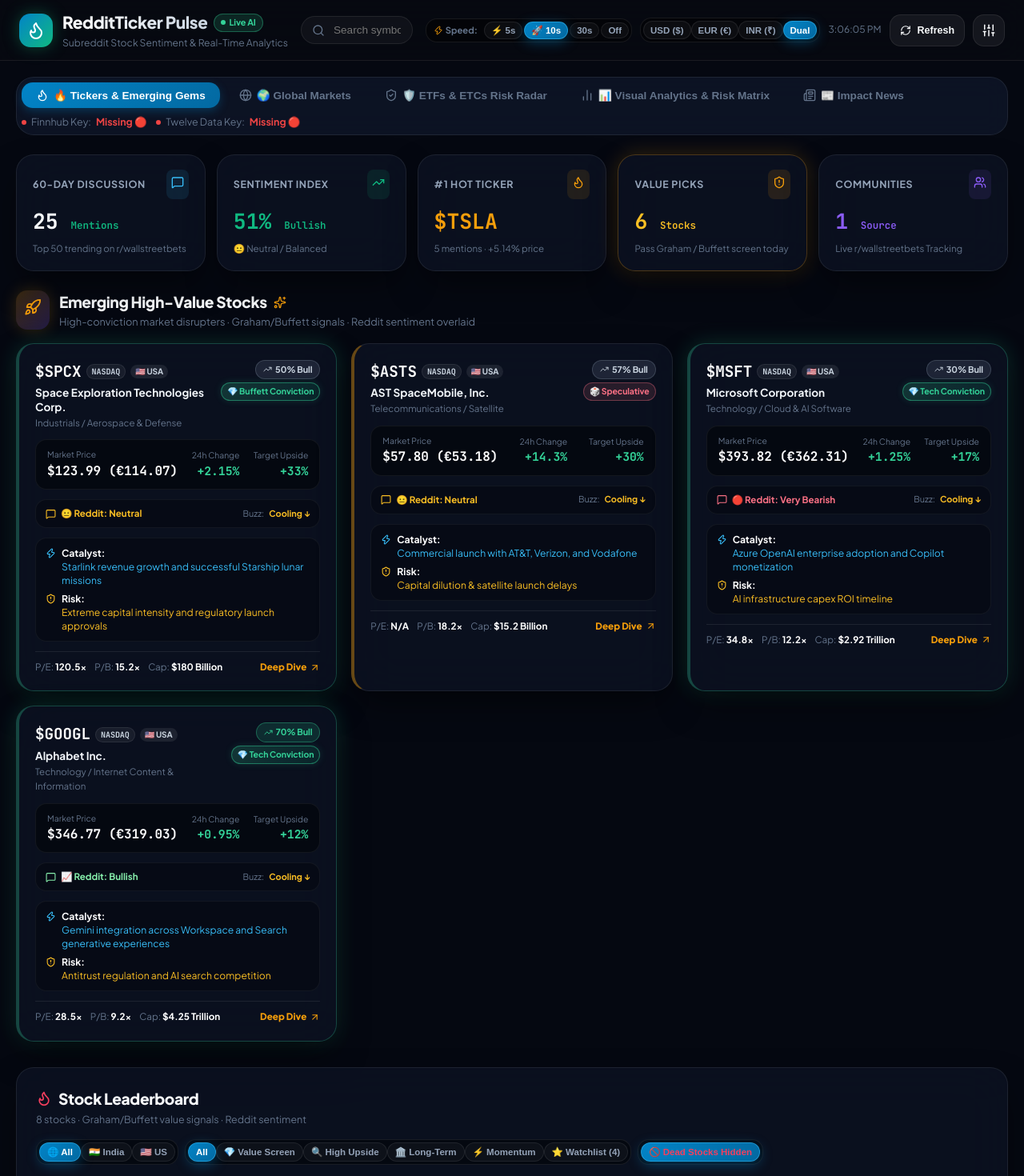
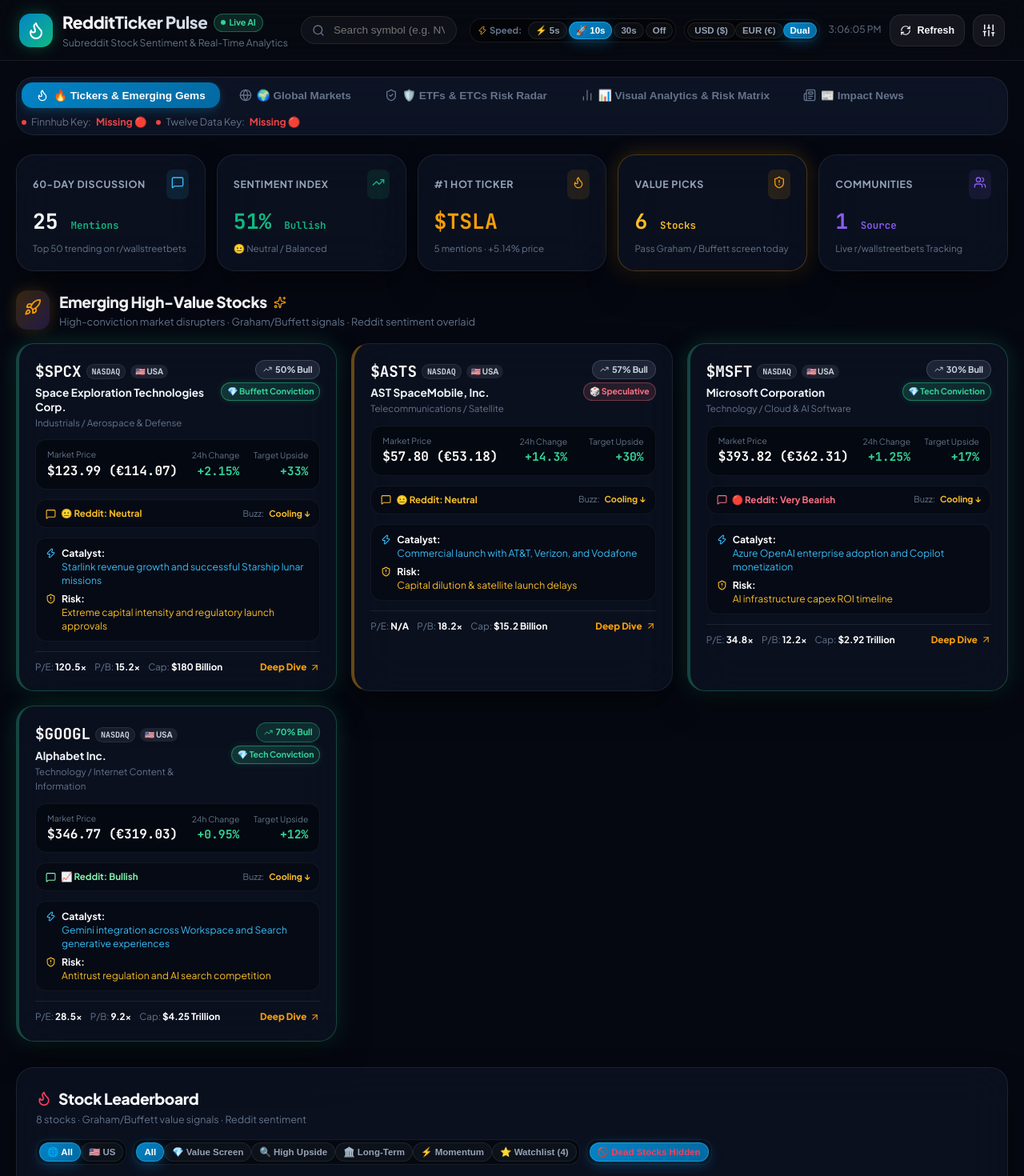
Before and after one commit to sarjodas/reddit-stock-dashboard, a React (Vite) app: page / in a window 1280 px wide. Shown: the top 1470 px of the page at 80% size. Built offline with nearby package versions, Linux system fonts and the light colour scheme; no server answers.

Commit message:
chore: remove Indian region filter and INR currency toggle from UI

```diff
--- a/src/components/Header.jsx
+++ b/src/components/Header.jsx
@@ -143,13 +143,7 @@ export default function Header({
             >
               EUR (€)
             </button>
-            <button
-              onClick={() => onChangeCurrency('INR')}
-              className={`pill-btn ${currencyMode === 'INR' ? 'active' : ''}`}
-              style={{ padding: '3px 8px', fontSize: '0.72rem' }}
-            >
-              INR (₹)
-            </button>
+
             <button
               onClick={() => onChangeCurrency('DUAL')}
               className={`pill-btn ${currencyMode === 'DUAL' ? 'active' : ''}`}
--- a/src/components/TickerLeaderboard.jsx
+++ b/src/components/TickerLeaderboard.jsx
@@ -67,7 +67,7 @@ export default function TickerLeaderboard({ stocks, watchlist, onToggleWatchlist
 
           {/* Region */}
           <div style={{ display: 'flex', background: 'rgba(0,0,0,0.45)', padding: '3px', borderRadius: 'var(--radius-md)', border: '1px solid var(--border-color)' }}>
-            {[['all','🌐 All'],['india','🇮🇳 India'],['us','🇺🇸 US']].map(([v,l]) => (
+            {[['all','🌐 All'],['us','🇺🇸 US']].map(([v,l]) => (
               <button key={v} onClick={() => setRegionFilter(v)} className={`pill-btn ${regionFilter === v ? 'active' : ''}`} style={{ padding: '4px 9px', fontSize: '0.72rem' }}>{l}</button>
             ))}
           </div>
```
